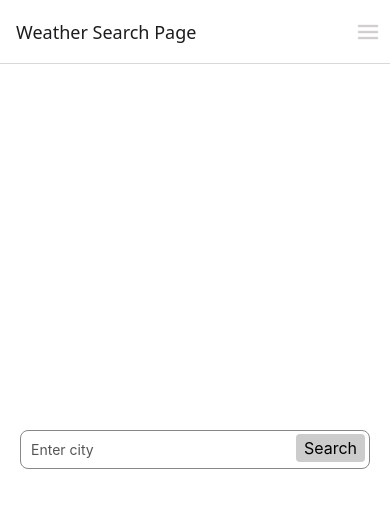
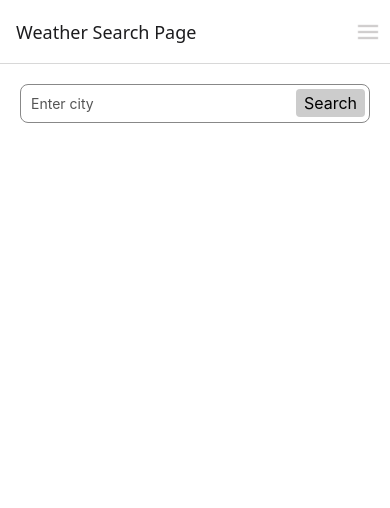
Before and after one commit to dilipsingh1987/weatherApp, a React Native app: screen /Weather in a window 390 px wide. Shown: the top 508 px of the page. Built offline with nearby package versions, Linux system fonts and the light colour scheme.

Commit message:
above of Last City Label very much gap from top resolved

```diff
--- a/src/screens/WeatherScreen.tsx
+++ b/src/screens/WeatherScreen.tsx
@@ -27,6 +27,7 @@ const WeatherScreen = () => {
 
   return (
     <SafeAreaView
+      edges={['left', 'right', 'bottom']}
       style={[screenStyle.container, isDarkMode ? screenStyle.darkBg : screenStyle.lightBg]}
     >
       {/* Last City Label */}
--- a/src/styles/screenStyles.ts
+++ b/src/styles/screenStyles.ts
@@ -5,7 +5,7 @@ export default StyleSheet.create({
     flex: 1,
     padding: 20,
     backgroundColor: '#fff',
-    justifyContent: 'center',
+    justifyContent: 'flex-start',
   },
   input: {
     borderWidth: 1,
```
Also changed, not shown: 1 other file (tests, documents, lock files or other folders).
